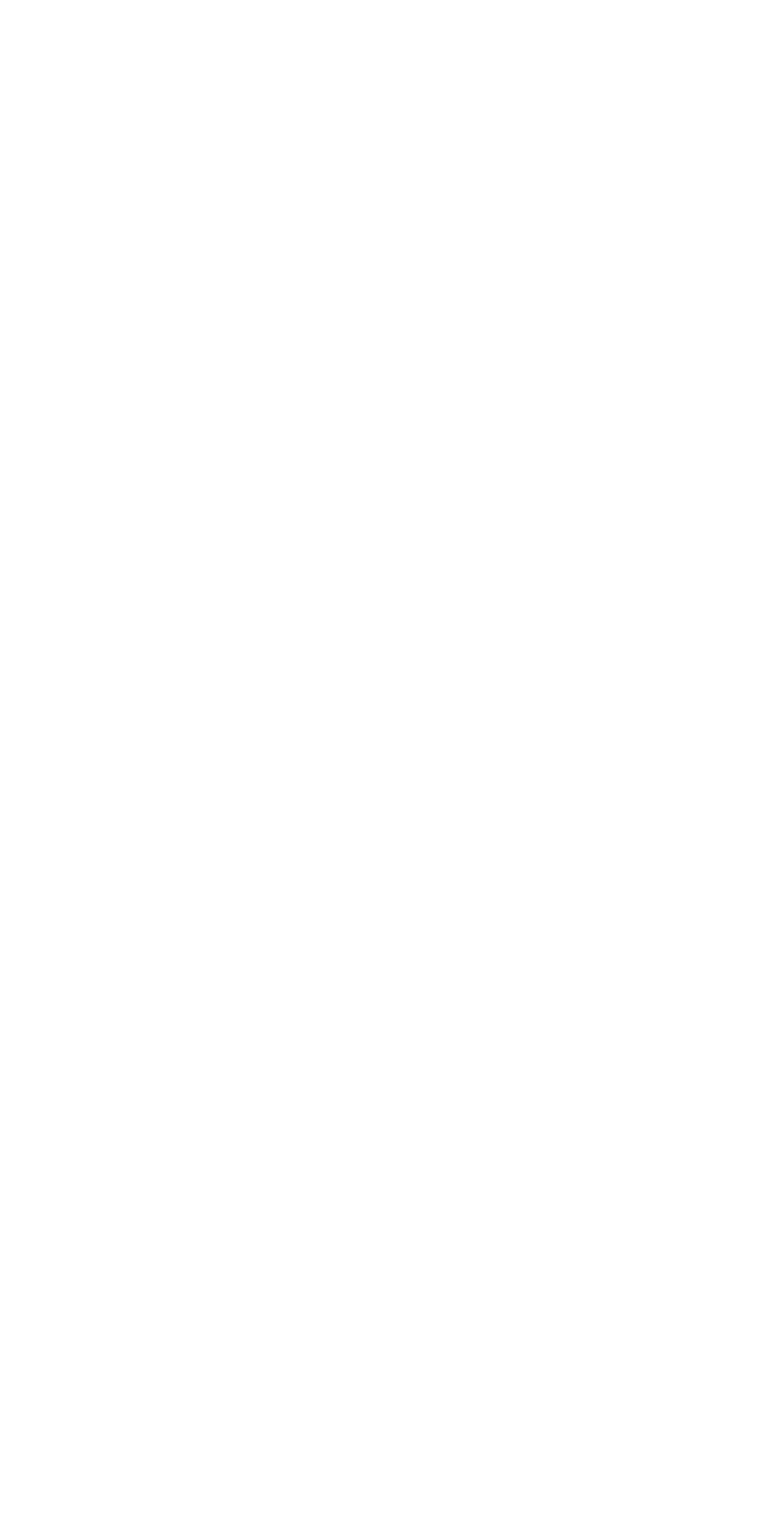
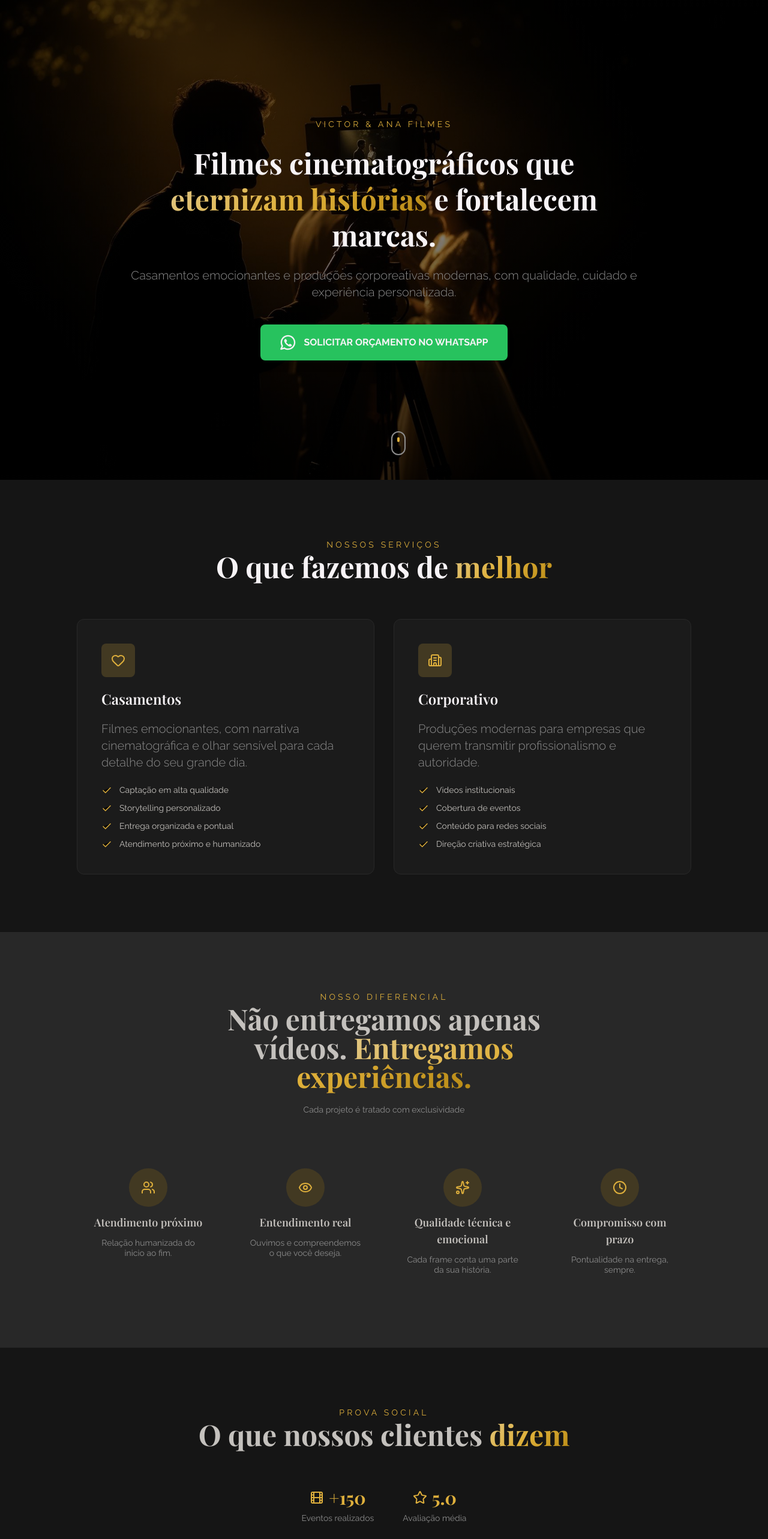
Before and after one commit to ThiagoSCarv/lp-vaf, a React (Vite) app: page / in a window 1280 px wide. Shown: the top 2566 px of the page at 60% size. Before the commit the page ends 800 px from the top, so only its background shows below. Built offline with nearby package versions, Linux system fonts and the light colour scheme; a web font is replaced by a local one.

Commit message:
feat: footer concluido

```diff
--- a/src/App.tsx
+++ b/src/App.tsx
@@ -1,5 +1,21 @@
+import DifferentialSection from "./coreComponents/differentialSection";
+import Footer from "./coreComponents/footer";
+import HeroSection from "./coreComponents/heroSection";
+import InvestmentSection from "./coreComponents/investmentSection";
+import ServiceSection from "./coreComponents/servicesSection";
+import SocialProofSection from "./coreComponents/socialProofSection";
+
 function App() {
-	return <main></main>;
+	return (
+		<main>
+			<HeroSection />
+			<ServiceSection />
+			<DifferentialSection />
+			<SocialProofSection />
+			<InvestmentSection />
+			<Footer />
+		</main>
+	);
 }
 
 export default App;
--- a/src/componets/cardServices.tsx
+++ b/src/componets/cardServices.tsx
@@ -21,7 +21,7 @@ export default function CardServices({
 }: CardServicesProps) {
 	return (
 		<div
-			className="bg-gray-400 border border-gray-300 rounded-xl p-8 md:p-10 hover:border-yellow transition-colors duration-500 group flex flex-col gap-6"
+			className="bg-gray-400 border border-gray-350 rounded-xl p-8 md:p-10 hover:border-yellow transition-colors duration-500 group flex flex-col gap-6"
 			{...props}
 		>
 			<div className="flex flex-col gap-5">
--- a/src/coreComponents/differentialSection.tsx
+++ b/src/coreComponents/differentialSection.tsx
@@ -15,7 +15,7 @@ export default function DifferentialSection({
 	...props
 }: DifferentialSectionProps) {
 	return (
-		<section className="py-24 bg-gray-400" {...props}>
+		<section className="py-24 bg-gray-350" {...props}>
 			<div className="container mx-auto px-6">
 				<div className="text-center mb-16 max-w-2xl mx-auto">
 					<Text
--- /dev/null
+++ b/src/coreComponents/footer.tsx
@@ -0,0 +1,31 @@
+import type React from "react";
+import { Text } from "../componets/text";
+import SocialLinks from "../componets/socialLinks";
+import Instagram from "../assets/instagram.svg?react";
+import Youtube from "../assets/youtube.svg?react";
+
+interface FooterProps extends React.ComponentProps<"footer"> {
+	className?: string;
+}
+
+export default function Footer({ className, ...props }: FooterProps) {
+	return (
+		<footer className="py-10 bg-gray-500" {...props}>
+			<div className="container mx-auto px-6 text-center">
+				<Text as="span" variant="text-playfair-lg" className="text-yellow mb-4">
+					Victor & Ana Filmes
+				</Text>
+				<div className="flex justify-center gap-4 mb-4">
+					<SocialLinks
+						link="https://www.instagram.com/victoreanafilmes?igsh=MW5mdjZ0dmtqbDl2eA=="
+						icon={Instagram}
+					/>
+					<SocialLinks link="" icon={Youtube} />
+				</div>
+				<Text as="p" variant="light-raleway-xs" className="text-gray-300">
+					© 2026 Victor & Ana Filmes. Todos os direitos reservados.
+				</Text>
+			</div>
+		</footer>
+	);
+}
```
